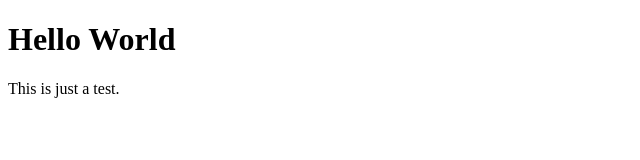
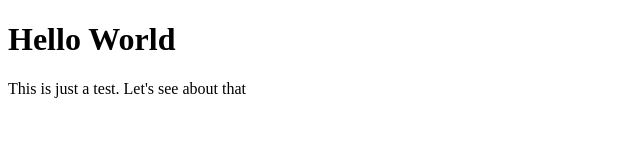
Before and after one commit to SerBastian/SerBastian.github.io, a plain HTML site: page index.html in a window 1280 px wide. Shown: the whole page, without its empty margins (0-640 px from the left). Drawn offline with Linux system fonts and the light colour scheme.

Commit message:
Update index.html

```diff
--- a/index.html
+++ b/index.html
@@ -2,6 +2,6 @@
 <html>
 <body>
 <h1>Hello World</h1>
-<p>This is just a test.</p>
+<p>This is just a test. Let's see about that</p>
 </body>
 </html>
```
